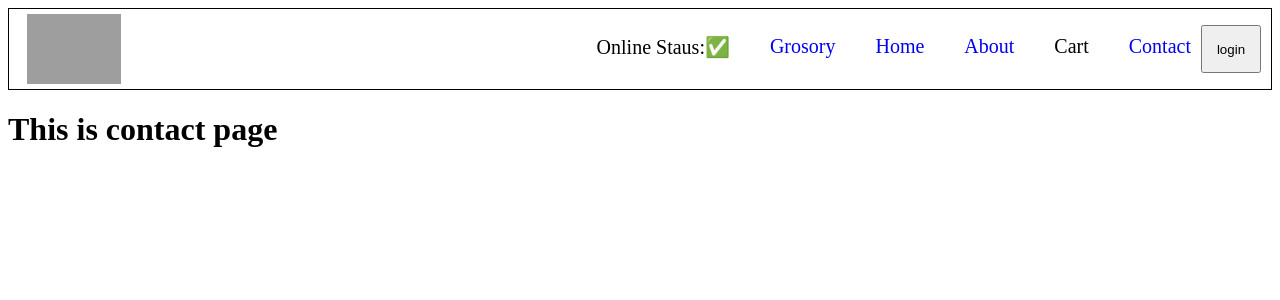
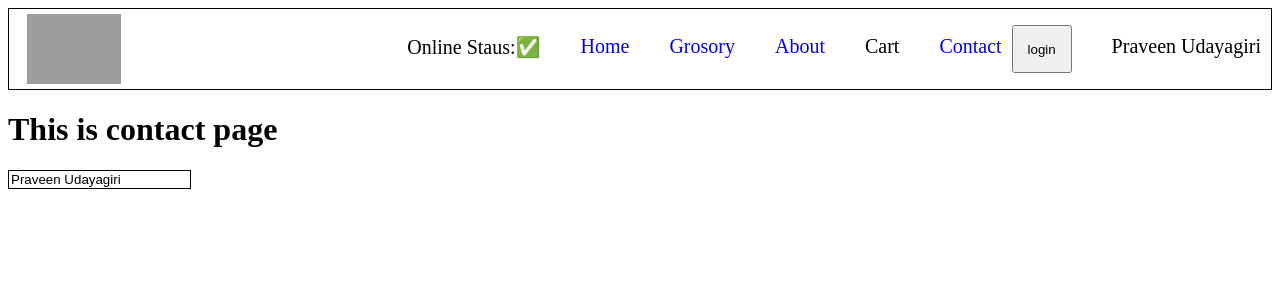
Before and after one commit to praveenudayagiri/Swiggy-Clone, a React (Vite) app: page /contact in a window 1280 px wide. Shown: the top 300 px of the page. Built offline with nearby package versions, Linux system fonts and the light colour scheme; grey boxes are pictures that could not be loaded.

Commit message:
UseContext Implementation

```diff
--- a/src/components/About.jsx
+++ b/src/components/About.jsx
@@ -1,5 +1,6 @@
 import React from "react";
 import UserClass from "./UserClass";
+import userContext from "../utils/userContext";
 
 class About extends React.Component{
 
@@ -15,7 +16,9 @@ class About extends React.Component{
            return(
         <div>
             <h1>This is about Page</h1>
-
+            <userContext.Consumer>
+                {({loggedinUser})=> <h1>Current User: {loggedinUser}</h1>}
+            </userContext.Consumer>
             <UserClass name={"Child 1"}/>
             <UserClass name={"Child 2"}/>
         </div>
--- a/src/components/App.jsx
+++ b/src/components/App.jsx
@@ -1,13 +1,25 @@
 // src/components/App.jsx
+import { useContext, useEffect, useState } from "react";
 import Header from "./Header";
 import { Outlet } from "react-router-dom";
+import userContext from "../utils/userContext";
 
 const App = () => {
+  const [userName,setUserName]=useState("");
+  useEffect(()=>{
+    //User Authentication
+    const data={
+      name:"Praveen Udayagiri"
+    }
+    setUserName(data.name);
+  },[]);
   return (
+    <userContext.Provider value={{loggedinUser:userName,setUserName}}>
     <div className="app">
       <Header />
       <Outlet/>
     </div>
+    </userContext.Provider>
   );
 };
 
--- a/src/components/Body.jsx
+++ b/src/components/Body.jsx
@@ -14,7 +14,8 @@ const Body = () =>{
     useEffect(()=>{
         FetchData();
     },[]);
-    const FetchData = async()=>{
+
+const FetchData = async()=>{
         const data = await fetch(HOME_RESTAURANTS_API_URL);
         const json = await data.json();
         const dynamicData = json.data.cards[4].card.card.gridElements.infoWithStyle.restaurants;
@@ -23,6 +24,7 @@ const Body = () =>{
         setfilteredRestaurants(dynamicData);
 
     };
+
     const onlineStaus=useOnlineStatus();
     if(!onlineStaus){
         return(
--- a/src/components/Contact.jsx
+++ b/src/components/Contact.jsx
@@ -1,7 +1,16 @@
+import { useContext } from "react";
+import userContext from "../utils/userContext";
+
 const Contact=()=>{
+    const {loggedinUser,setUserName} = useContext(userContext);
+
     return(
         <div>
             <h1>This is contact page</h1>
+            <input className="contact-input" type="text"
+            value={loggedinUser}
+            onChange={(e)=>setUserName(e.target.value)}
+            />
         </div>
     )
 };
--- a/src/components/Header.jsx
+++ b/src/components/Header.jsx
@@ -1,11 +1,13 @@
-import { useEffect, useState } from "react";
+import { useContext, useEffect, useState } from "react";
 import { LOGO_URL } from "../utils/constants";
 import {Link} from "react-router-dom";
 import useOnlineStatus from "../utils/useOnlineStatus";
+import userContext from "../utils/userContext";
 
 const Header = () =>{
     const [loginbtn,setloginbtn]=useState("login");
     const onlineStaus=useOnlineStatus();
+    const {loggedinUser} = useContext(userContext);
     useEffect(()=>{
 
     },[loginbtn]);
@@ -14,8 +16,8 @@ const Header = () =>{
             <img className="logo" src={LOGO_URL} alt="" />
             <ul className="nav-items">
                 <li>Online Staus:{(onlineStaus?"✅":"❌")}</li>
+                <li> <Link to="/" >Home</Link> </li>
                 <li> <Link to="/grosory" >Grosory</Link>  </li>
-                <li> <Link to="/" >Home</Link> </li>
                 <li> <Link to="/about">About </Link> </li>
                 <li>Cart</li>
                 <li><Link to="/contact"> Contact</Link></li>
@@ -23,6 +25,7 @@ const Header = () =>{
                     loginbtn=="login"?
                     setloginbtn("logout"):setloginbtn("login");
                 }}>{loginbtn}</button>
+                <li>{loggedinUser}</li>
             </ul>
         </div>
     )
--- a/src/components/UserClass.jsx
+++ b/src/components/UserClass.jsx
@@ -6,13 +6,13 @@ class UserClass extends React.Component{
             count1:1,
             count2:2,
         };
-        console.log("Child Constructor");
+        //console.log("Child Constructor");
     }
     componentDidMount(){
         console.log(this.props.name+" Child Mount");
     }
     render(){
-        console.log("Child Component Rendered");
+        //console.log("Child Component Rendered");
         const {name}=this.props;
         const {count1,count2} = this.state;
             return(
--- a/src/index.css
+++ b/src/index.css
@@ -256,3 +256,8 @@ a{
   background-color: #ff6f00;
   color: white;
 }
+
+.contact-input{
+  border: 1px solid black;
+
+}
--- /dev/null
+++ b/src/utils/userContext.js
@@ -0,0 +1,7 @@
+import { createContext } from "react";
+
+const userContext = createContext({
+    loggedinUser:"Default User",
+});
+
+export default userContext;
```
